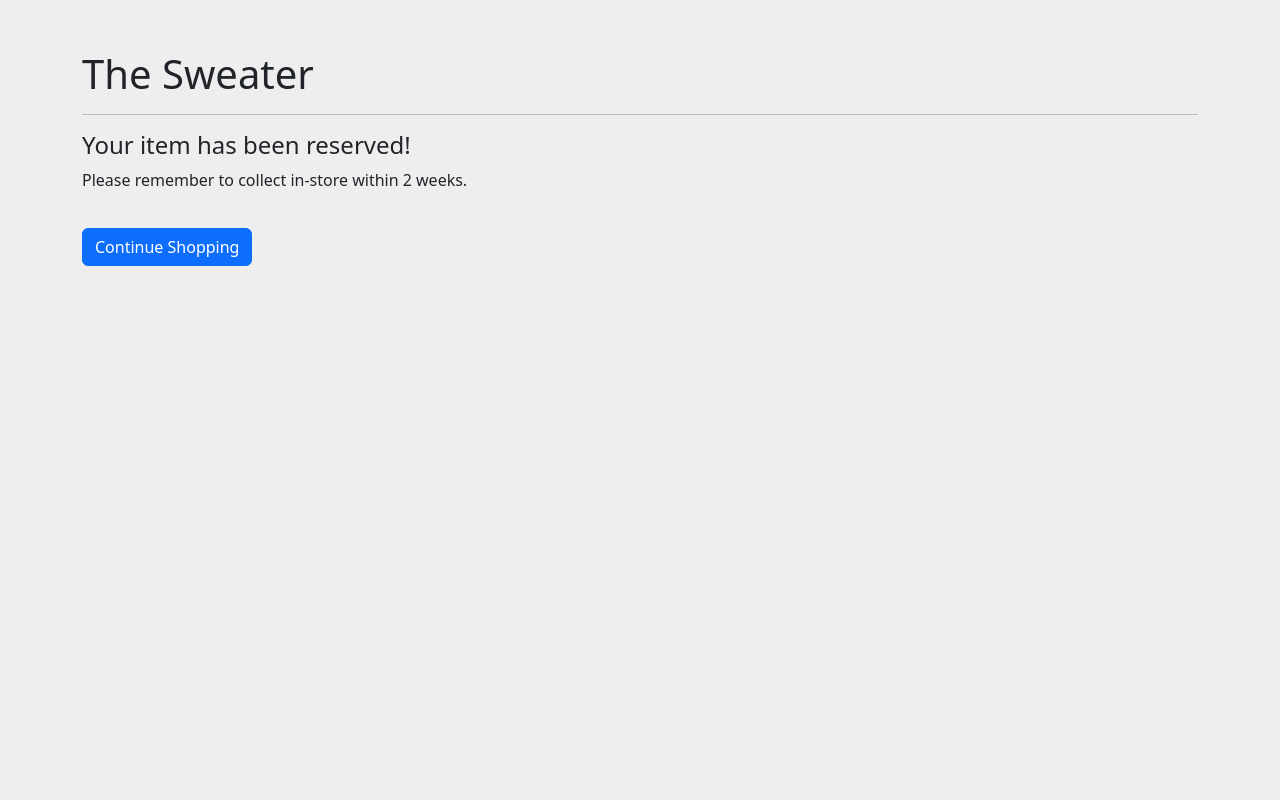
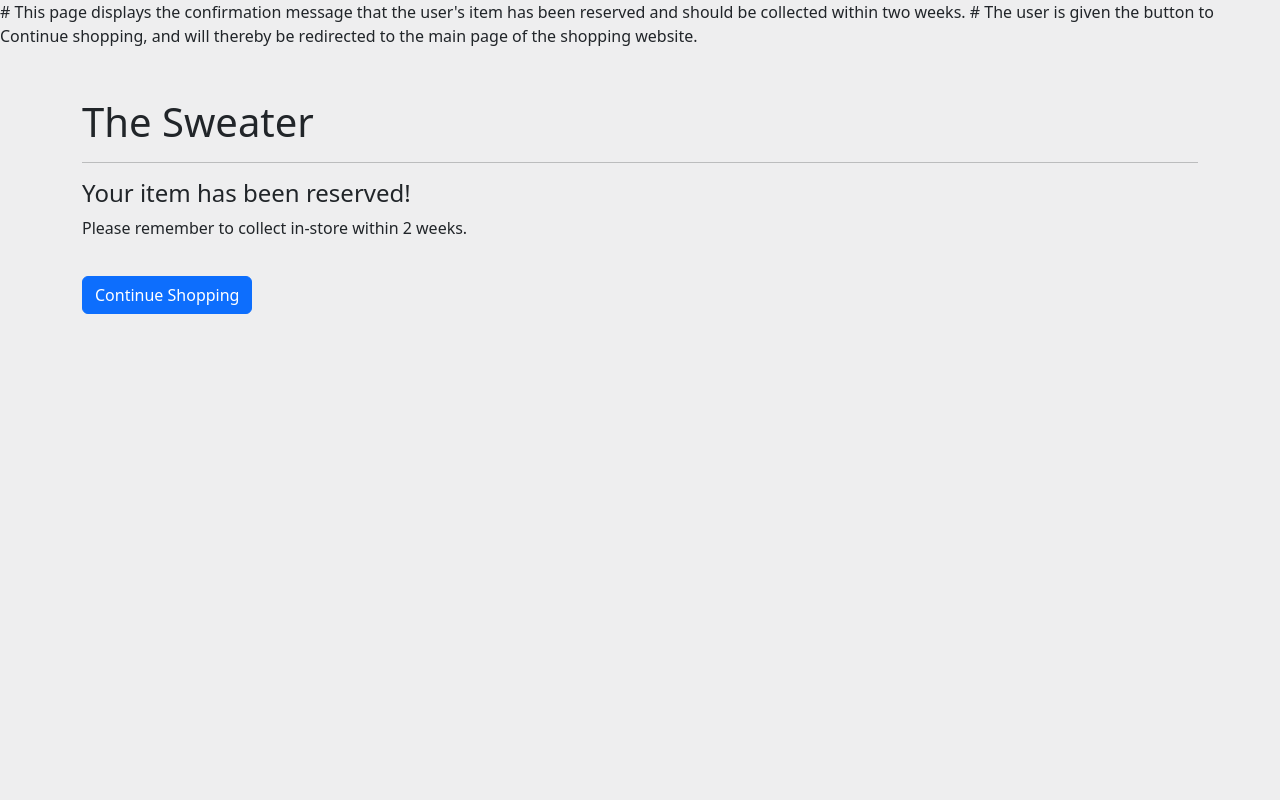
Before and after one commit to MiekeNel/Online-Shop-Project, a Django app: page /13/results/ in a window 1280 px wide. Run offline with Django 4.2, Linux system fonts and the light colour scheme; data comes from the database, SQL or seed files in the repository.

Commit message:
Update results.html
Description function of the page added as a comment.

```diff
--- a/mySite/shopping/templates/shopping/results.html
+++ b/mySite/shopping/templates/shopping/results.html
@@ -1,3 +1,6 @@
+# This page displays the confirmation message that the user's item has been reserved and should be collected within two weeks.
+# The user is given the button to Continue shopping, and will thereby be redirected to the main page of the shopping website.
+
 <!DOCTYPE html>
 <html>
 
```
